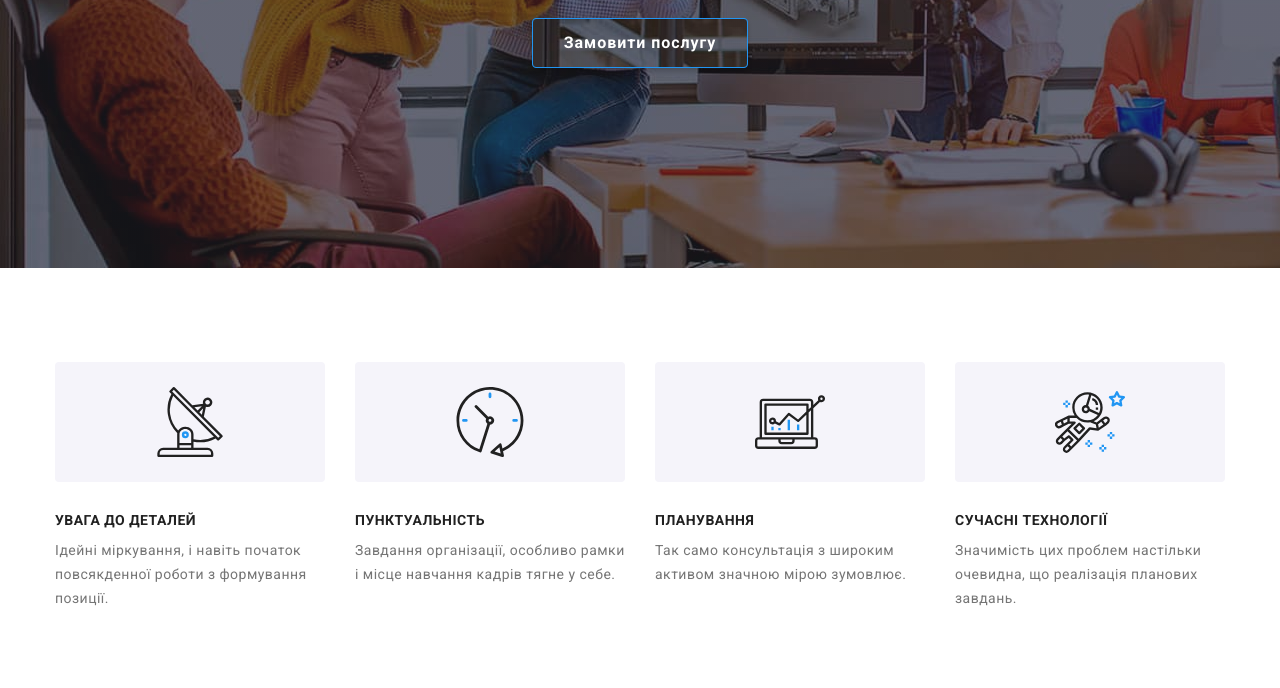
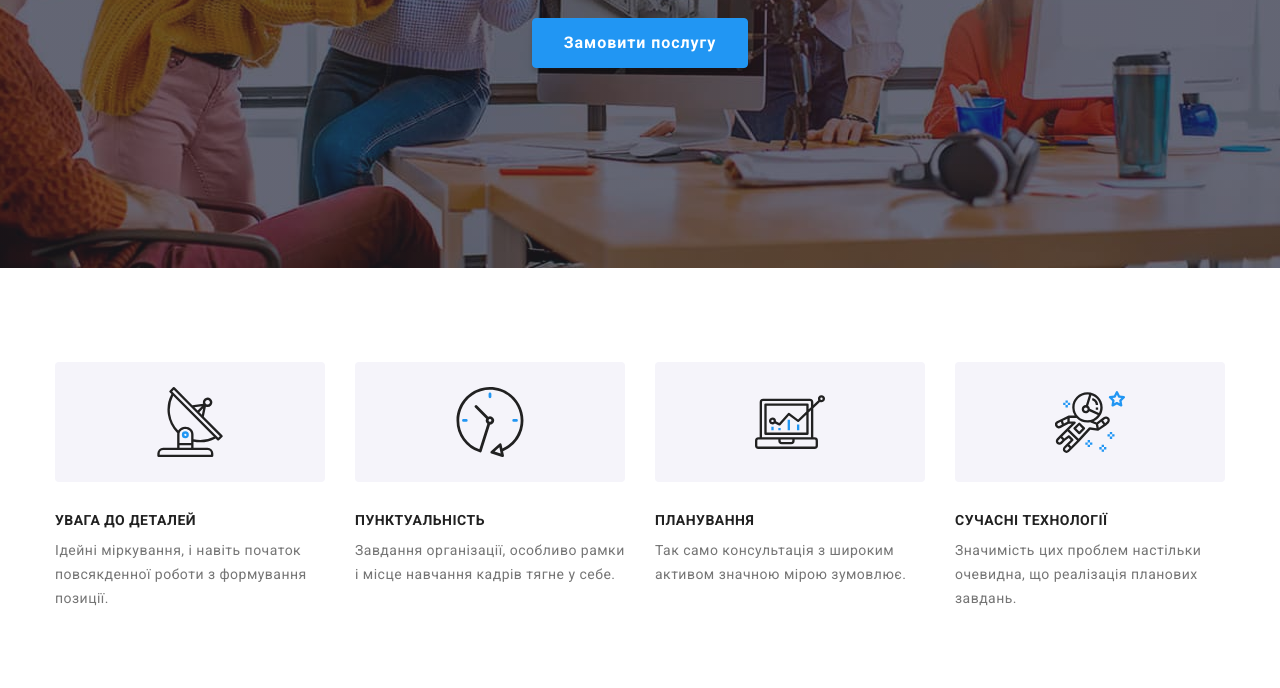
Before and after one commit to PDigitator/goit-markup-hw-04, a plain HTML site: page index.html in a window 1280 px wide. Shown: the part 412-1100 px from the top of the page. Drawn offline with nearby package versions, Linux system fonts and the light colour scheme.

Commit message:
Додає background image у hero

```diff
--- a/css/styles.css
+++ b/css/styles.css
@@ -167,6 +167,9 @@ img {
   background-color: var(--hero-bgc);
   background-image: linear-gradient(rgba(47, 48, 58, 0.4), rgba(47, 48, 58, 0.4)),
     url(../images/hero-bg.jpg);
+  background-size: 1600px;
+  background-position: center;
+  background-repeat: no-repeat;
 }
 
 .hero-title {
@@ -481,6 +484,7 @@ img {
   margin: 0 auto;
 
   background-color: var(--accent-color);
+  background-image: none;
   color: var(--secondary-text-color);
   font-weight: 700;
   font-size: 16px;
```
